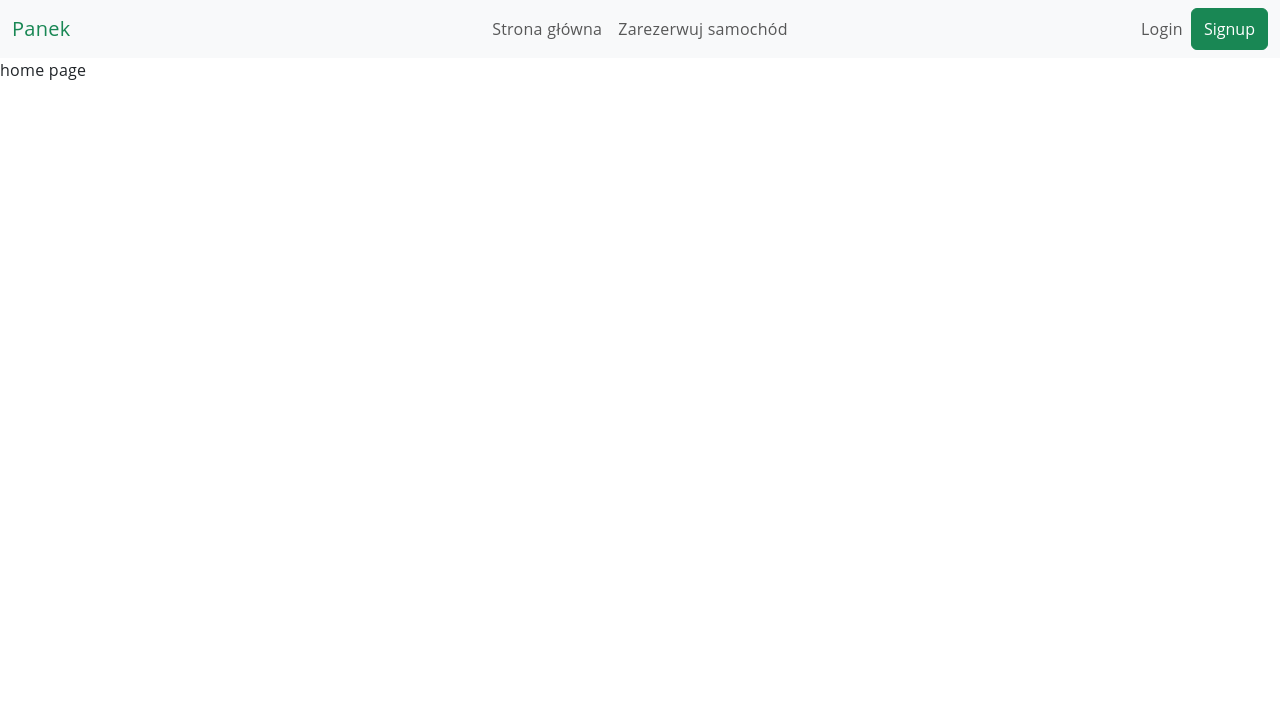
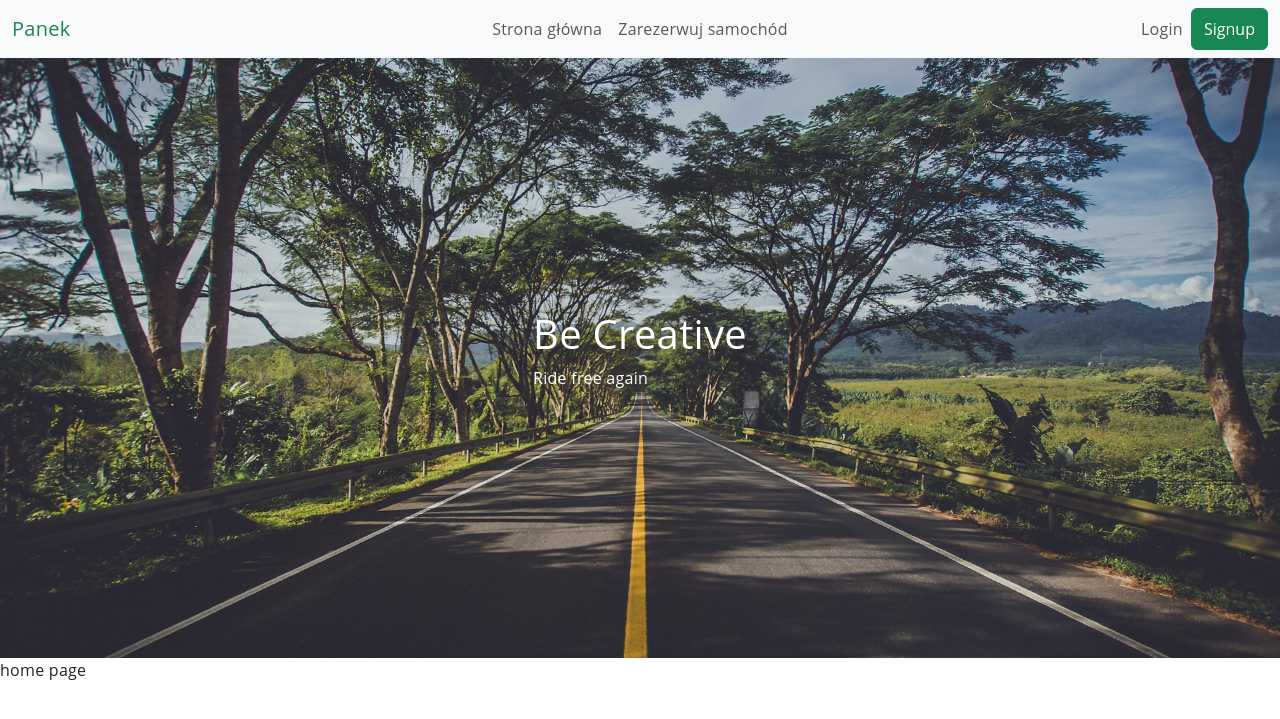
Before and after one commit to infoshareacademy/jpydzr5-car-share-info, a Django app: page /home/ in a window 1280 px wide. Shown: the top 719 px of the page. Run offline with Django 5.2, Linux system fonts and the light colour scheme.

Commit message:
added hero image

```diff
--- a/car_rental/rentalApp/static/rentalApp/base.css
+++ b/car_rental/rentalApp/static/rentalApp/base.css
@@ -21,4 +21,26 @@ body .nav-section .offcanvas-header-bottom {
 body .nav-section .btn-signup {
   padding-top: 8px;
   padding-bottom: 8px;
+}
+body .hero-section .hero-container {
+  position: relative;
+  height: 600px;
+}
+body .hero-section .hero-container .hero-image {
+  width: 100%;
+  -o-object-fit: cover;
+     object-fit: cover;
+}
+body .hero-section .hero-container .hero-text {
+  position: absolute;
+  top: 50%;
+  transform: translateY(-50%);
+  z-index: 1;
+  color: white;
+}
+body .hero-section .hero-container .hero-bg {
+  position: absolute;
+  height: 100%;
+  width: 100%;
+  background-color: rgba(0, 0, 0, 0.1);
 }/*# sourceMappingURL=base.css.map */
--- a/car_rental/rentalApp/static/rentalApp/base.scss
+++ b/car_rental/rentalApp/static/rentalApp/base.scss
@@ -26,4 +26,29 @@ body {
             padding-bottom: 8px;
         }
     }
+    .hero-section {
+        .hero-container {
+            position: relative;
+            height: 600px;
+            .hero-image {
+
+                width: 100%;
+                // object-position: 0 20%;
+                object-fit: cover;
+            }
+            .hero-text {
+                position: absolute;
+                top: 50%;
+                transform: translateY(-50%);
+                z-index: 1;
+                color: white;
+            }
+            .hero-bg {
+                position: absolute;
+                height: 100%;
+                width: 100%;
+                background-color: rgba(0, 0, 0, .1);
+            }
+        }
+    }
 }
--- a/car_rental/rentalApp/templates/rentalApp/home.html
+++ b/car_rental/rentalApp/templates/rentalApp/home.html
@@ -54,6 +54,22 @@
             </div>
         </nav>
     </section>
+    <section class="hero-section">
+
+        <div class="hero-container container-fluid px-0 d-flex justify-content-center">
+            <img class="img-fluid hero-image" src="{% static 'rentalApp/hero.jpg' %}" alt="road between trees">
+            <div class="hero-text">
+                <h1>Be Creative</h1>
+                <p>Ride free again</p>
+            </div>
+            <div class="hero-bg">
+            </div>
+        </div>
+
+
+
+
+    </section>
     <section class="content-section">
         {% block content-section %}
         <p>home page</p>
```
Also changed, not shown: car_rental/rentalApp/static/rentalApp/hero.jpg (added), 1 other file.
